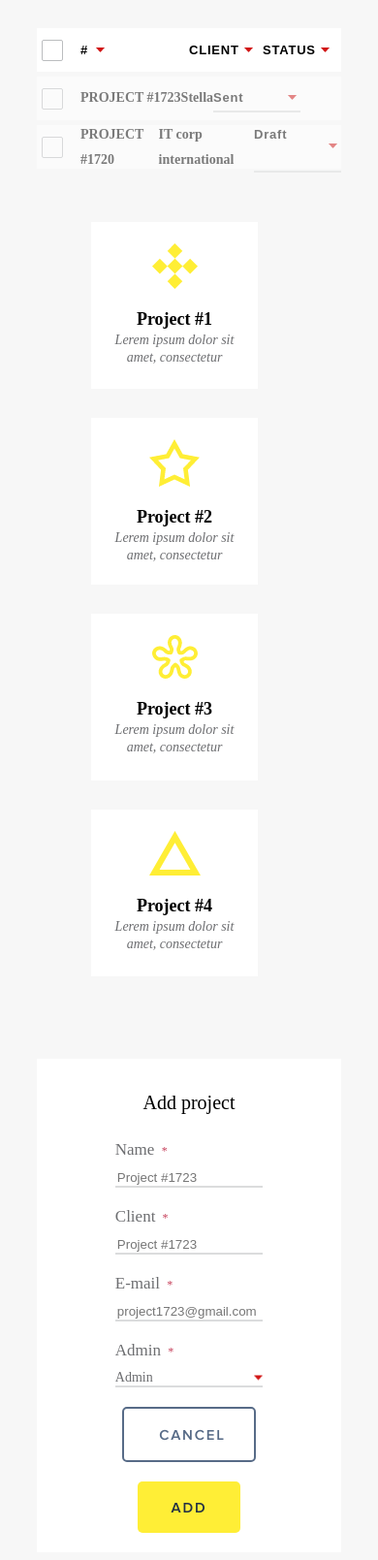
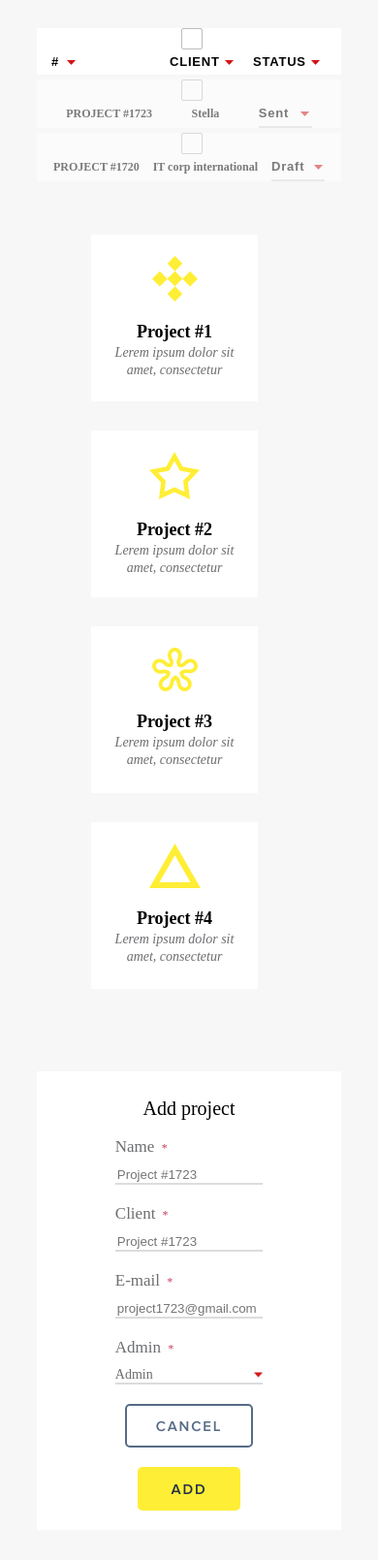
Before and after one commit to VitaliyNickishin/page-for-project, a plain HTML site: page index.html in a window 390 px wide. Shown: the part 86-1695 px from the top of the page at 97% size. After the commit the page ends 1672 px from the top, so only its background shows below. Drawn offline with nearby package versions, Linux system fonts and the light colour scheme.

Commit message:
fix all section and media is ready

```diff
--- a/index.html
+++ b/index.html
@@ -104,7 +104,7 @@
       <div class="container">
         <div class="projects-block">
 
-          <div class="card projects-block__card">
+          <a href="#" class="card projects-block__card">
             <div class="card-img">
               <img src="img/img-1.png" alt="img-1">
             </div><!-- /.card-img -->
@@ -112,9 +112,9 @@
               <h2>Project #1</h2>
               <p>Lerem ipsum dolor sit amet, consectetur</p>
             </div><!-- /.card-text -->
-          </div><!-- /.card -->
+           </a><!-- /.card -->
 
-          <div class="card projects-block__card">
+           <a href="#" class="card projects-block__card">
               <div class="card-img">
                 <img src="img/img-2.png" alt="img-2">
               </div><!-- /.card-img -->
@@ -122,9 +122,9 @@
                 <h2>Project #2</h2>
                 <p>Lerem ipsum dolor sit amet, consectetur</p>
               </div><!-- /.card-text -->
-            </div><!-- /.card -->
+             </a><!-- /.card -->
 
-            <div class="card projects-block__card">
+            <a href="#" class="card projects-block__card">
                 <div class="card-img">
                   <img src="img/img-3.png" alt="img-3">
                 </div><!-- /.card-img -->
@@ -132,9 +132,9 @@
                   <h2>Project #3</h2>
                   <p>Lerem ipsum dolor sit amet, consectetur</p>
                 </div><!-- /.card-text -->
-              </div><!-- /.card -->
+               </a><!-- /.card -->
 
-              <div class="card projects-block__card">
+               <a href="#" class="card projects-block__card">
                   <div class="card-img">
                     <img src="img/img-4.png" alt="img-4">
                   </div><!-- /.card-img -->
@@ -142,7 +142,7 @@
                     <h2>Project #4</h2>
                     <p>Lerem ipsum dolor sit amet, consectetur</p>
                   </div><!-- /.card-text -->
-                </div><!-- /.card -->
+                 </a><!-- /.card -->
 
         </div><!-- /.projects-block -->
 
--- a/sass/_interface.sass
+++ b/sass/_interface.sass
@@ -9,6 +9,9 @@ img
 
 h1, h2, p
  margin: 0
+
+a
+ text-decoration: none
 
 input
  border: 0
@@ -79,6 +82,10 @@ ul
  min-height: 172px
  text-align: center
  background-color: $bg-secondary
+ transition: all 0.2s
+ &:hover
+  box-shadow: 0 6px 16px rgba(51, 51, 51, 0.07)
+  cursor: pointer
  &-img
   padding-top: 22px
  &-text
--- a/sass/blocks/_form.sass
+++ b/sass/blocks/_form.sass
@@ -6,14 +6,14 @@
  &__project
   padding-left: 31px
  &__title
-  padding: 32px 0 26px
+  padding: 25px 0 17px
   font-size: 20px
   line-height: 26px
   font-weight: 400
  &__row
   display: flex
   align-items: center
-  margin-bottom: 30px
+  margin-bottom: 23px
  &__select
   margin-top: 10px
  &__group
@@ -21,7 +21,7 @@
   transition: all 0.2s
   //flex-basis: 50%
   &_btn
-   padding-right: 18px
+   padding: 20px 18px 0 0
  &__label
   //margin-bottom: 10px
   display: block
@@ -37,7 +37,9 @@
   margin-top: 10px
   display: block
  &__btn-cancel
-  padding: 18px 29px 17px 36px
+  //padding: 10px 24px 9px 36px
+  width: 132px
+  height: 45px
   border: 2px solid #576b87
   border-radius: 5px
   color: #576b87
@@ -49,7 +51,9 @@
    border-color: #112a42
    color: $bg-secondary
  &__btn-add
-  padding: 18px 35px 17px
+  //padding: 18px 35px 17px
+  width: 106px
+  height: 45px
   background-color: #ffee36
   border-radius: 5px
   color: #253244
--- a/sass/blocks/_projects.sass
+++ b/sass/blocks/_projects.sass
@@ -4,6 +4,7 @@
   flex-wrap: wrap //переносятся элементы если не помещяются
   &__card
    margin-right: 30px
+   color: $text-color
 
 
 @media (max-width: 991px)
--- a/sass/blocks/_table.sass
+++ b/sass/blocks/_table.sass
@@ -13,12 +13,12 @@
   //flex-wrap: wrap
   align-items: center
   max-width: 980px
-  height: 45px
+  min-height: 45px
   background-color: $bg-secondary
   &:last-child
    margin: 0
   &-checkbox
-   margin-left: 10px
+   margin-left: 14px
   &-select
    margin-left: 28px
    display: flex
@@ -74,37 +74,57 @@
   &-title
    margin: 46px 0 32px
   &-block
+   flex-direction: column
    &-checkbox
     margin-left: 5px
    &-select
-    margin-left: 18px
+    margin-left: 0
+    width: 100%
+    justify-content: space-around
 
     &__form1
-     //max-width: 246px
-     //background-position: 16%
     &__form2
-     //max-width: 246px
      margin-left: 0
      background-position: 85%
     &__form3
-     //max-width: 246px
      margin-left: 0
      background-position: 90%
     &__form4
-     //max-width: 246px
      margin-left: 0
      background-position: 95%
      select
       min-width: 90px
     &__form5
-     //max-width: 246px
      margin-left: 0
      background-position: 95%
      select
       min-width: 90px
     &__number
-     //max-width: 246px
      margin-left: 0
     &__name
-     //max-width: 246px
      margin-left: 0
+
+@media (max-width: 576px)
+ .table
+  &-title
+  &-block
+   &-checkbox
+   &-select
+    padding: 0 10px
+    font-size: 12px
+    text-align: center
+    &__form1
+     min-width: 55px
+    &__form2
+
+    &__form3
+    &__form4
+     select
+      min-width: 55px
+    &__form5
+     select
+      min-width: 55px
+    &__number
+     margin-left: 0
+    &__name
+     margin-left: 0
```
Also changed, not shown: sass/style.css, 1 other file.
